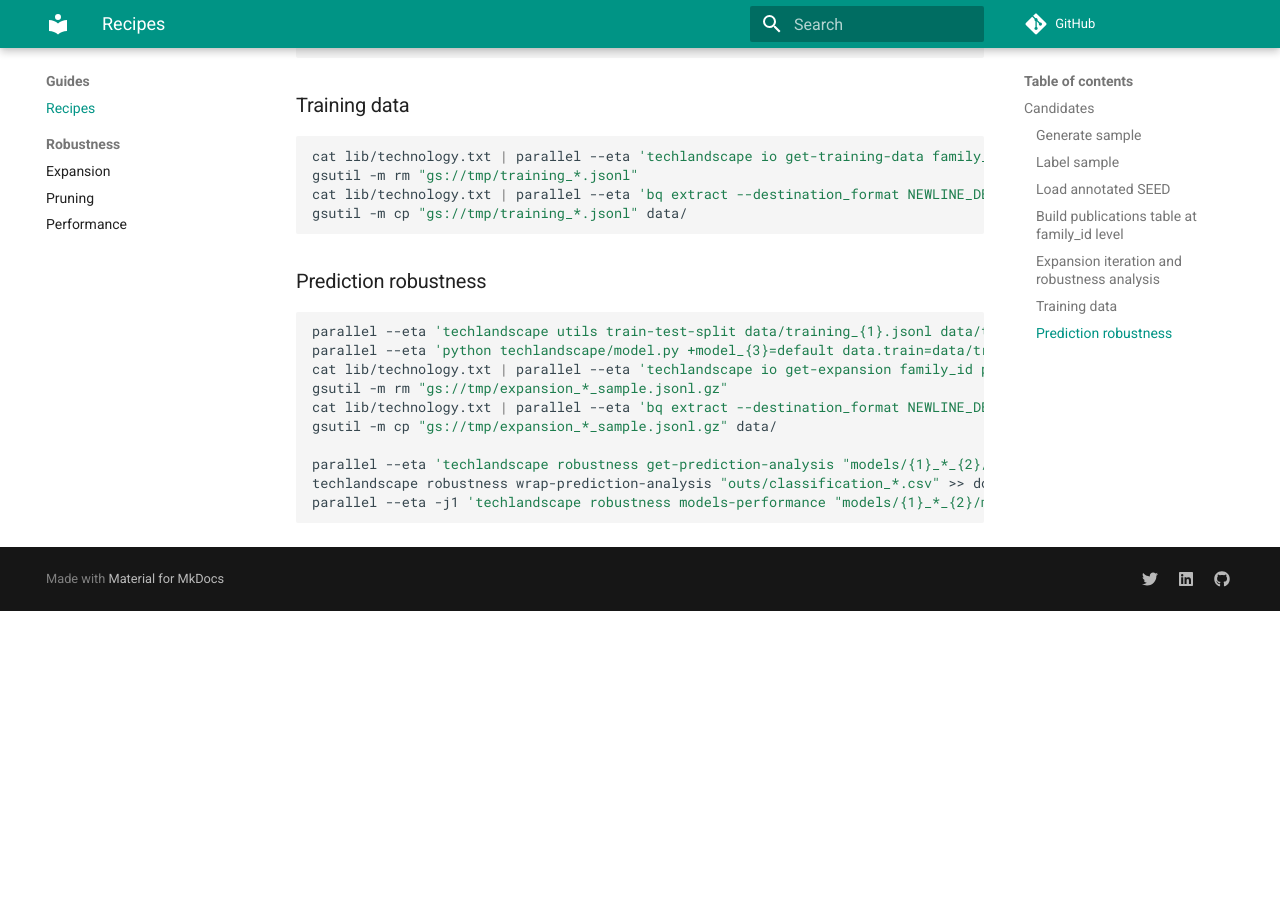
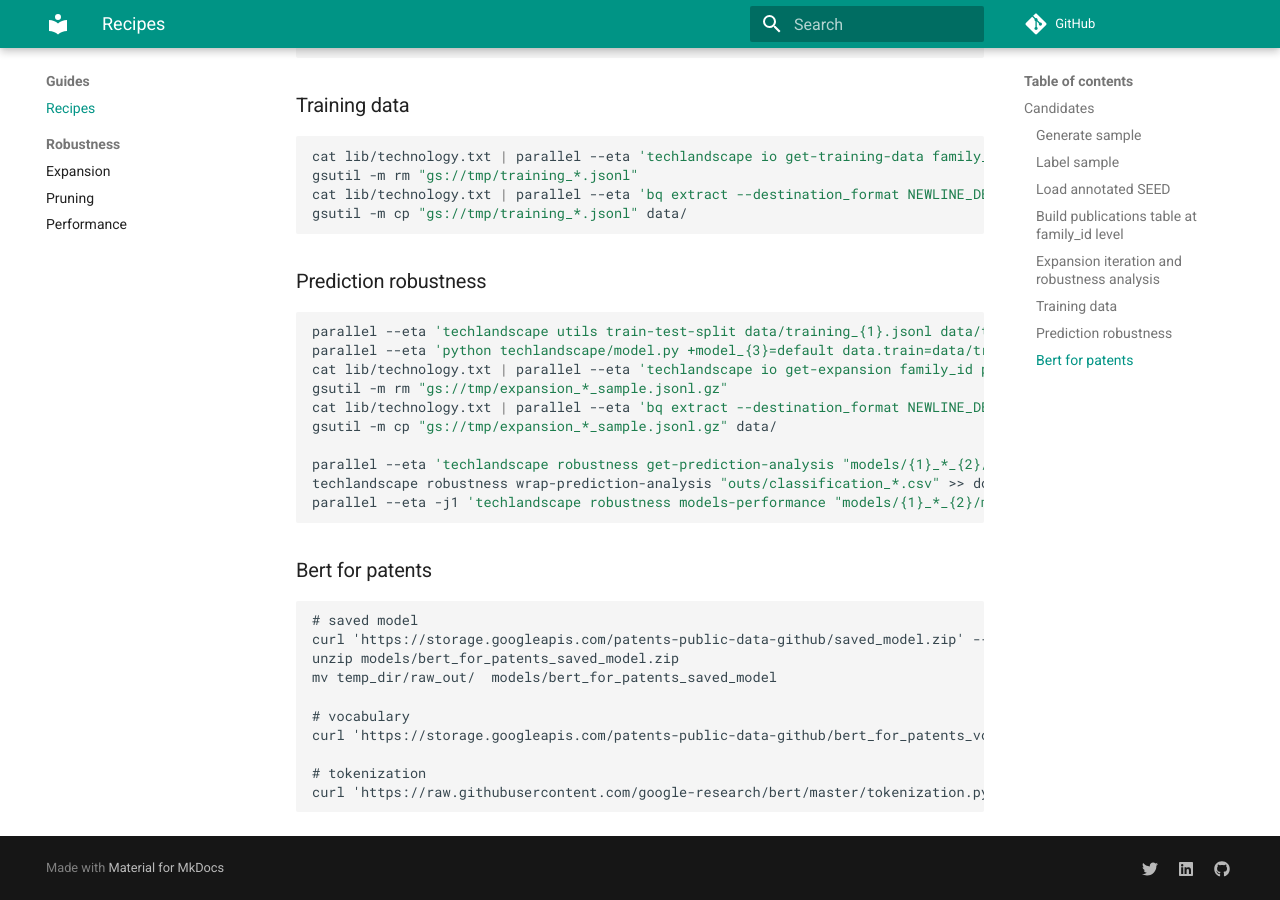
Before and after one commit to cverluise/techlandscape, an MkDocs documentation site: the page built from docs/RECIPE.md, in a window 1280 px wide and 900 px high, scrolled down 1188 px. Built offline with MkDocs 1.6.1 and Material for MkDocs 9.7.7, drawn with Linux system fonts in a browser that asks for light colours; comment, search, counter and statistics services are not loaded; before the commit the page ends 1799 px from its top, so only the background shows below that.

Commit message:
:memo: add recipe bert for patents

````diff
--- a/docs/RECIPE.md
+++ b/docs/RECIPE.md
@@ -73,3 +73,18 @@ parallel --eta 'techlandscape robustness get-prediction-analysis "models/{1}_*_{
 techlandscape robustness wrap-prediction-analysis "outs/classification_*.csv" >> docs/ROBUSTNESS_MODEL.md
 parallel --eta -j1 'techlandscape robustness models-performance "models/{1}_*_{2}/model-best/meta.json" --markdown --title "{1} - {2}"' ::: $(cat lib/technology.txt) ::: $(cat lib/model.txt) >> docs/MODELS_PERFORMANCE.md
 ```
+
+### Bert for patents
+
+```
+# saved model
+curl 'https://storage.googleapis.com/patents-public-data-github/saved_model.zip' --output models/bert_for_patents_saved_model.zip
+unzip models/bert_for_patents_saved_model.zip
+mv temp_dir/raw_out/  models/bert_for_patents_saved_model
+
+# vocabulary
+curl 'https://storage.googleapis.com/patents-public-data-github/bert_for_patents_vocab_39k.txt' --output models/bert_for_patents_vocab_39k.txt
+
+# tokenization
+curl 'https://raw.githubusercontent.com/google-research/bert/master/tokenization.py' --output techlandscape/bert_tokenization.py
+```
````
